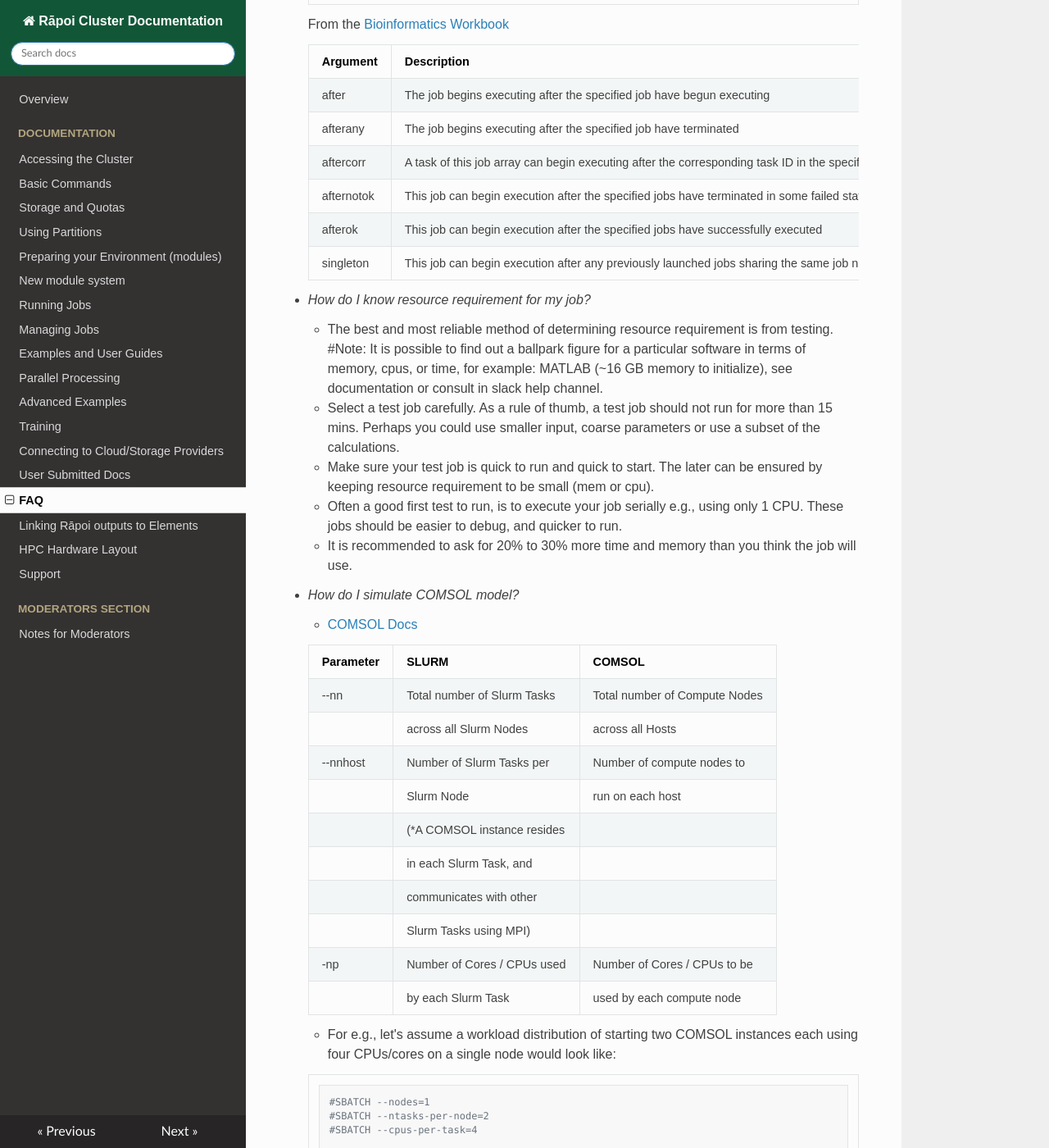
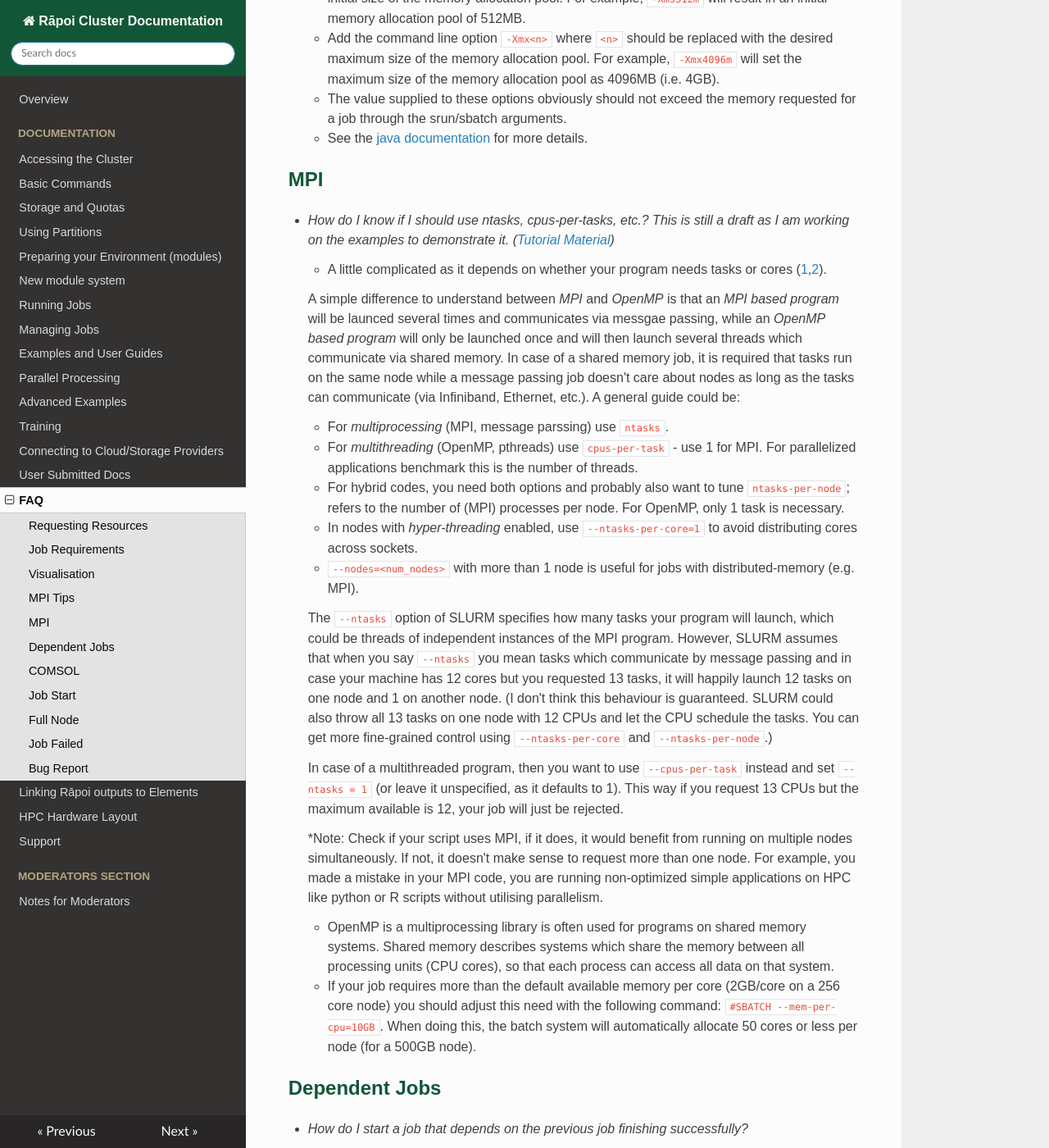
Before and after one commit to vuw-research-computing/raapoi-docs, an MkDocs documentation site: the page built from docs/faq.md, in a window 1280 px wide and 1400 px high, scrolled down 1877 px. Shown: the whole window at 82% size. Built offline with MkDocs 1.6.1, drawn with Linux system fonts in a browser that asks for light colours; nearby versions of some CDN libraries; some web fonts are replaced; some of the changed text lies outside the part shown.

Commit message:
Docs: Updated FAQ

````diff
--- a/docs/faq.md
+++ b/docs/faq.md
@@ -1,10 +1,29 @@
 # Frequently Asked Questions
 
+## Requesting Resources
 *  *I don't want to interfere with other people work, what does it mean "Other users are prevented from using resources you request, even if you don't use them"?*
     * The system is shared, you will very rarely have full use of a node.  You need to be careful to request resources, leaving the extra space available to others.  For example, say you submitted a job to bigmem which asked for 800GB of ram and 10 CPUs.  Your job would end up on the node with 1000GB ram as only that one would fit it - if your job actually only used 300GB of ram - the extra 500GB of ram you requested would be "wasted" no one else could use it.  So, another user with a job requesting 600GB of ram would have to wait for your job to end even if there was space for it to run alongside yours.
 
     * The same issue occurs with CPU requests.   It can be very hard to accurately estimate memory and cpu needs before running your job.  If your job has a short run time (less than ~10 hours), you can just request more than you need and check the memory usage afterward to guide further jobs.  If your job has a long run time (several days), you should run a test job with a  short runtime (a few hours) to estimate your needs first.
 
+
+## Job Requirements
+* *How do I know resource requirement for my job?*
+    * The best and most reliable method of determining resource requirement is from testing. #Note: It is possible to find out a ballpark figure for a particular software in terms of memory, cpus, or time, for example: MATLAB (~16 GB memory to initialize), see documentation or consult in slack help channel.
+    * Select a test job carefully. As a rule of thumb, a test job should not run for more than 15 mins. Perhaps you could use smaller input, coarse parameters or use a subset of the calculations.
+    * Make sure your test job is quick to run and quick to start. The later can be ensured by keeping resource requirement to be small (mem or cpu).
+    * Often a good first test to run, is to execute your job serially e.g., using only 1 CPU. These jobs should be easier to debug, and quicker to run.
+    * It is recommended to ask for 20% to 30% more time and memory than you think the job will use.
+
+
+## Visualisation
+* *How do I plot/visualise my results/data on Rāpoi?*
+    * Generally speaking, the best practice is to use Rāpoi for your heavy computing workloads, then transfer your results/data to a local machine to do any plotting/visualisation. An exception to this might be if the visualisation process itself if computationally intensive and/or requires specialised hardware (like a gpu).
+    * The Rāpoi operating system is primarily designed for command line use, and thus doesn't include most of the software libraries that support graphical interfaces. This typically makes the installation of visualisation software a time consuming process.
+    * Should you really need to plot/visualise on Rāpoi, there are several things you probably need to do. The first will be to have a suitable ssh client (see the section on the [Accessing the Cluster](accessing_the_cluster.md) page) and enable X11 forwarding by adding the `-X` option when you `ssh` into Rāpoi. Other steps can vary greatly depending on your local operating system and exactly what you want to do. If you need assistance, reach out on the [raapoi-help slack channel](https://uwrc.slack.com).
+
+
+## MPI Tips
 * *Allocating tasks, threads and MPI processes - or how to parse the meanings of **ntasks**, **cpus-per-task** and **nodes** in my sbatch scripts* From the [C.E.C.I hpc docs](https://support.ceci-hpc.be/doc/_contents/SubmittingJobs/SlurmFAQ.html#Q05)
     * you use mpi and do not care about where those cores are distributed: `--ntasks=16`
     * you want to launch 16 independent processes (no communication): `--ntasks=16`
@@ -20,12 +39,34 @@
     * The value supplied to these options obviously should not exceed the memory requested for a job through the srun/sbatch arguments.
     * See the [java documentation](https://docs.oracle.com/javase/6/docs/technotes/tools/windows/java.html) for more details.
 
-* *How do I plot/visualise my results/data on Rāpoi?*
-    * Generally speaking, the best practice is to use Rāpoi for your heavy computing workloads, then transfer your results/data to a local machine to do any plotting/visualisation. An exception to this might be if the visualisation process itself if computationally intensive and/or requires specialised hardware (like a gpu).
-    * The Rāpoi operating system is primarily designed for command line use, and thus doesn't include most of the software libraries that support graphical interfaces. This typically makes the installation of visualisation software a time consuming process.
-    * Should you really need to plot/visualise on Rāpoi, there are several things you probably need to do. The first will be to have a suitable ssh client (see the section on the [Accessing the Cluster](accessing_the_cluster.md) page) and enable X11 forwarding by adding the `-X` option when you `ssh` into Rāpoi. Other steps can vary greatly depending on your local operating system and exactly what you want to do. If you need assistance, reach out on the [raapoi-help slack channel](https://uwrc.slack.com).
+
+## MPI
+* *How do I know if I should use ntasks, cpus-per-tasks, etc.? This is still a draft as I am working on the examples to demonstrate it. ([Tutorial Material](https://www.mcs.anl.gov/research/projects/mpi/tutorial/index.html))*
+
+    * A little complicated as it depends on whether your program needs tasks or cores
+    ([1](<https://scicomp.stackexchange.com/questions/27409/requesting-less-than-a-node-with-slurm#:~:text=1-,tl%3Bdr,-For%20multiprocessing%20(MPI>),[2](https://hpc-uit.readthedocs.io/en/latest/jobs/slurm_parameter.html#:~:text=Requesting%20Resources)).
+
+    A simple difference to understand between *MPI* and *OpenMP* is that an *MPI based program* will be launced several times and communicates via messgae passing, while an *OpenMP based program* will only be launched once and will then launch several threads which communicate via shared memory. In case of a shared memory job, it is required that tasks run on the same node while a message passing job doesn't care about nodes as long as the tasks can communicate (via Infiniband, Ethernet, etc.). A general guide could be:
+
+    * For *multiprocessing* (MPI, message parssing) use `ntasks`.
+    * For *multithreading* (OpenMP, pthreads) use `cpus-per-task` - use 1 for MPI. For parallelized applications benchmark this is the number of threads.
+    * For hybrid codes, you need both options and probably also want to tune `ntasks-per-node`; refers to the number of (MPI) processes per node. For OpenMP, only 1 task is necessary.
+    * In nodes with *hyper-threading* enabled, use `--ntasks-per-core=1` to avoid distributing cores across sockets.
+    * `--nodes=<num_nodes>` with more than 1 node is useful for jobs with distributed-memory (e.g. MPI).
+
+    The `--ntasks` option of SLURM specifies how many tasks your program will launch, which could be threads of independent instances of the MPI program. However, SLURM assumes that when you say `--ntasks` you mean tasks which communicate by message passing and in case your machine has 12 cores but you requested 13 tasks, it will happily launch 12 tasks on one node and 1 on another node. (I don't think this behaviour is guaranteed. SLURM could also throw all 13 tasks on one node with 12 CPUs and let the CPU schedule the tasks. You can get more fine-grained control using `--ntasks-per-core` and `--ntasks-per-node`.)
+
+    In case of a multithreaded program, then you want to use `--cpus-per-task` instead and set `--ntasks = 1` (or leave it unspecified, as it defaults to 1). This way if you request 13 CPUs but the maximum available is 12, your job will just be rejected.
+
+    *Note: Check if your script uses MPI, if it does, it would benefit from running on multiple nodes simultaneously. If not, it doesn't make sense to request more than one node. For example, you made a mistake in your MPI code, you are running non-optimized simple applications on HPC like python or R scripts without utilising parallelism.
+
+    - OpenMP is a multiprocessing library is often used for programs on shared memory systems. Shared memory describes systems which share the memory between all processing units (CPU cores), so that each process can access all data on that system.
+
+    - If your job requires more than the default available memory per core (2GB/core on a 256 core node) you should adjust this need with the following command: `#SBATCH --mem-per-cpu=10GB`. When doing this, the batch system will automatically allocate 50 cores or less per node (for a 500GB node).
 
 
+
+## Dependent Jobs
 * *How do I start a job that depends on the previous job finishing successfully?*
     * Submit your first job `sbatch submit1.sl`. This will print a job id on your terminal `Submitted batch job 1042939`.
     * Now submit the job you would like to start once the previous job has completed successfully, using: `sbatch --depend=afterok:1042939 submit2.sl`
@@ -63,13 +104,8 @@
 
 
 
-* *How do I know resource requirement for my job?*
-    * The best and most reliable method of determining resource requirement is from testing. #Note: It is possible to find out a ballpark figure for a particular software in terms of memory, cpus, or time, for example: MATLAB (~16 GB memory to initialize), see documentation or consult in slack help channel.
-    * Select a test job carefully. As a rule of thumb, a test job should not run for more than 15 mins. Perhaps you could use smaller input, coarse parameters or use a subset of the calculations.
-    * Make sure your test job is quick to run and quick to start. The later can be ensured by keeping resource requirement to be small (mem or cpu).
-    * Often a good first test to run, is to execute your job serially e.g., using only 1 CPU. These jobs should be easier to debug, and quicker to run.
-    * It is recommended to ask for 20% to 30% more time and memory than you think the job will use.
 
+## COMSOL
 * *How do I simulate COMSOL model?*
     * [COMSOL Docs](https://www.comsol.com/support/knowledgebase/1001)
 
@@ -104,13 +140,8 @@
     ```
 
 
-* *How do I ask for help?*
-    * If you need assistance, reach out on the [raapoi-help slack channel](https://uwrc.slack.com).
-    * Good request for help will include:
-    * A JobID that you tried with a short description of the problem like what are you trying to achieve and what went wrong.
-    * If possible, attach your script and error file.
 
-
+## Job Start
 * *How do I know when will my job start?*
     * You can find start time for some of the jobs in pending state using:
 
@@ -121,29 +152,8 @@
 
 
 
-* *How do I know if I should use ntasks, cpus-per-tasks, etc.? This is still a draft as I am working on the examples to demonstrate it. ([Tutorial Material](https://www.mcs.anl.gov/research/projects/mpi/tutorial/index.html))*
 
-    * A little complicated as it depends on whether your program needs tasks or cores
-    ([1](<https://scicomp.stackexchange.com/questions/27409/requesting-less-than-a-node-with-slurm#:~:text=1-,tl%3Bdr,-For%20multiprocessing%20(MPI>),[2](https://hpc-uit.readthedocs.io/en/latest/jobs/slurm_parameter.html#:~:text=Requesting%20Resources)).
-
-    A simple difference to understand between *MPI* and *OpenMP* is that an *MPI based program* will be launced several times and communicates via messgae passing, while an *OpenMP based program* will only be launched once and will then launch several threads which communicate via shared memory. In case of a shared memory job, it is required that tasks run on the same node while a message passing job doesn't care about nodes as long as the tasks can communicate (via Infiniband, Ethernet, etc.). A general guide could be:
-
-    * For *multiprocessing* (MPI, message parssing) use `ntasks`.
-    * For *multithreading* (OpenMP, pthreads) use `cpus-per-task` - use 1 for MPI. For parallelized applications benchmark this is the number of threads.
-    * For hybrid codes, you need both options and probably also want to tune `ntasks-per-node`; refers to the number of (MPI) processes per node. For OpenMP, only 1 task is necessary.
-    * In nodes with *hyper-threading* enabled, use `--ntasks-per-core=1` to avoid distributing cores across sockets.
-    * `--nodes=<num_nodes>` with more than 1 node is useful for jobs with distributed-memory (e.g. MPI).
-
-    The `--ntasks` option of SLURM specifies how many tasks your program will launch, which could be threads of independent instances of the MPI program. However, SLURM assumes that when you say `--ntasks` you mean tasks which communicate by message passing and in case your machine has 12 cores but you requested 13 tasks, it will happily launch 12 tasks on one node and 1 on another node. (I don't think this behaviour is guaranteed. SLURM could also throw all 13 tasks on one node with 12 CPUs and let the CPU schedule the tasks. You can get more fine-grained control using `--ntasks-per-core` and `--ntasks-per-node`.)
-
-    In case of a multithreaded program, then you want to use `--cpus-per-task` instead and set `--ntasks = 1` (or leave it unspecified, as it defaults to 1). This way if you request 13 CPUs but the maximum available is 12, your job will just be rejected.
-
-    *Note: Check if your script uses MPI, if it does, it would benefit from running on multiple nodes simultaneously. If not, it doesn't make sense to request more than one node. For example, you made a mistake in your MPI code, you are running non-optimized simple applications on HPC like python or R scripts without utilising parallelism.
-
-    - OpenMP is a multiprocessing library is often used for programs on shared memory systems. Shared memory describes systems which share the memory between all processing units (CPU cores), so that each process can access all data on that system.
-
-    - If your job requires more than the default available memory per core (2GB/core on a 256 core node) you should adjust this need with the following command: `#SBATCH --mem-per-cpu=10GB`. When doing this, the batch system will automatically allocate 50 cores or less per node (for a 500GB node).
-
+## Full Node
 * *How do I request a whole node?*
 
     We request users to be very careful with their requirements for such a job. However, here's a simple guide to follow:
@@ -170,6 +180,7 @@
 
     You should run a few tests to see that your job is requested cpus that it can actually utilise efficiently. Try to run your job on 1, 2, 4, 8, 16, etc. cores to see when the runtime for your job starts tailing off.
 
+## Job Failed
 * *What should I do when my job fails?*
 
     See if you can get your job to run by yourself when you follow these steps:
@@ -182,3 +193,11 @@
     * Resubmit your batch script but this time include `#!/bin/bash -x` at the top of your submission script.
     * Now, the error file will produce debugging information for further inquiries to make into the program's behaviour and identifying where it failed.
     * If nothing works, send the script file, JobId, error file, and other logs to [raapoi-help slack channel](https://uwrc.slack.com) to ask for help from the admins. They know the system and may have helped another user do something similar.
+
+
+## Bug Report
+* *How do I ask for help?*
+    * If you need assistance, reach out on the [raapoi-help slack channel](https://uwrc.slack.com).
+    * Good request for help will include:
+    * A JobID that you tried with a short description of the problem like what are you trying to achieve and what went wrong.
+    * If possible, attach your script and error file.
````
Also changed, not shown: docs/running_jobs.md (+1 -1 lines).
